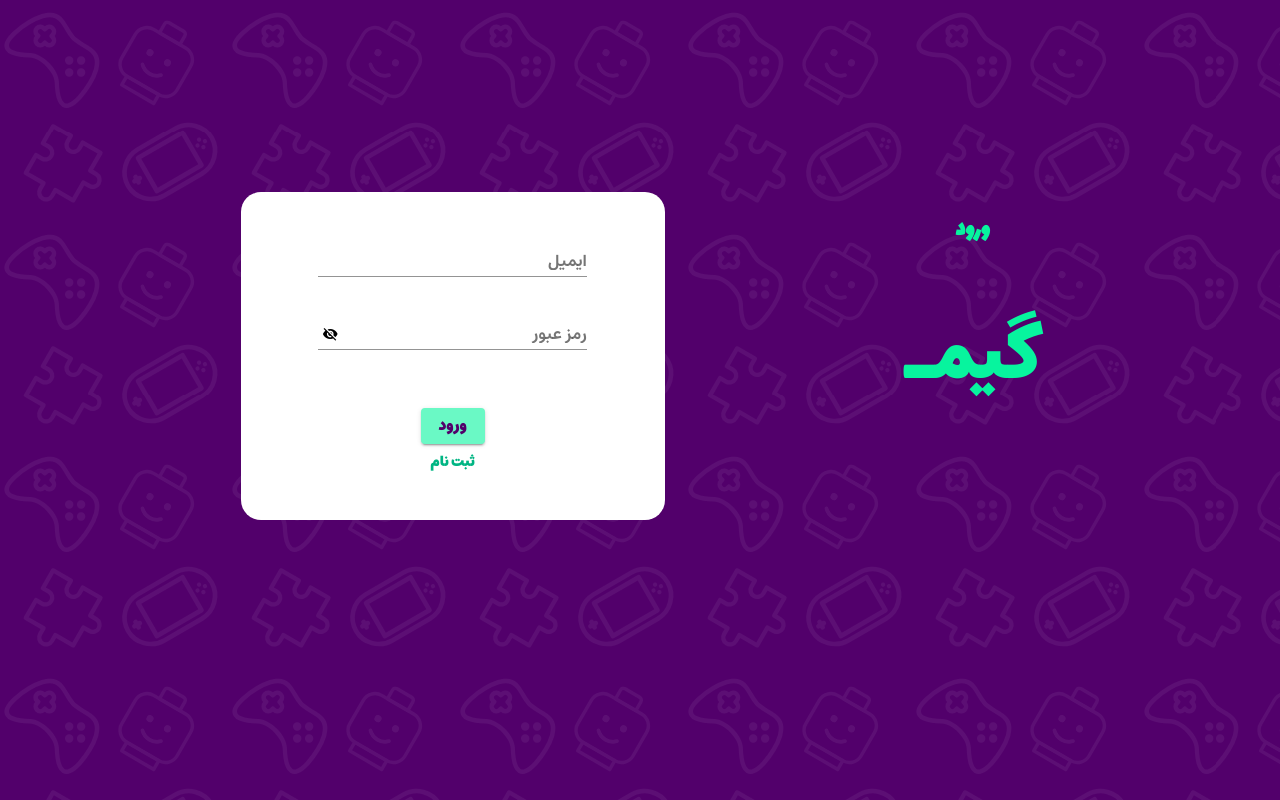
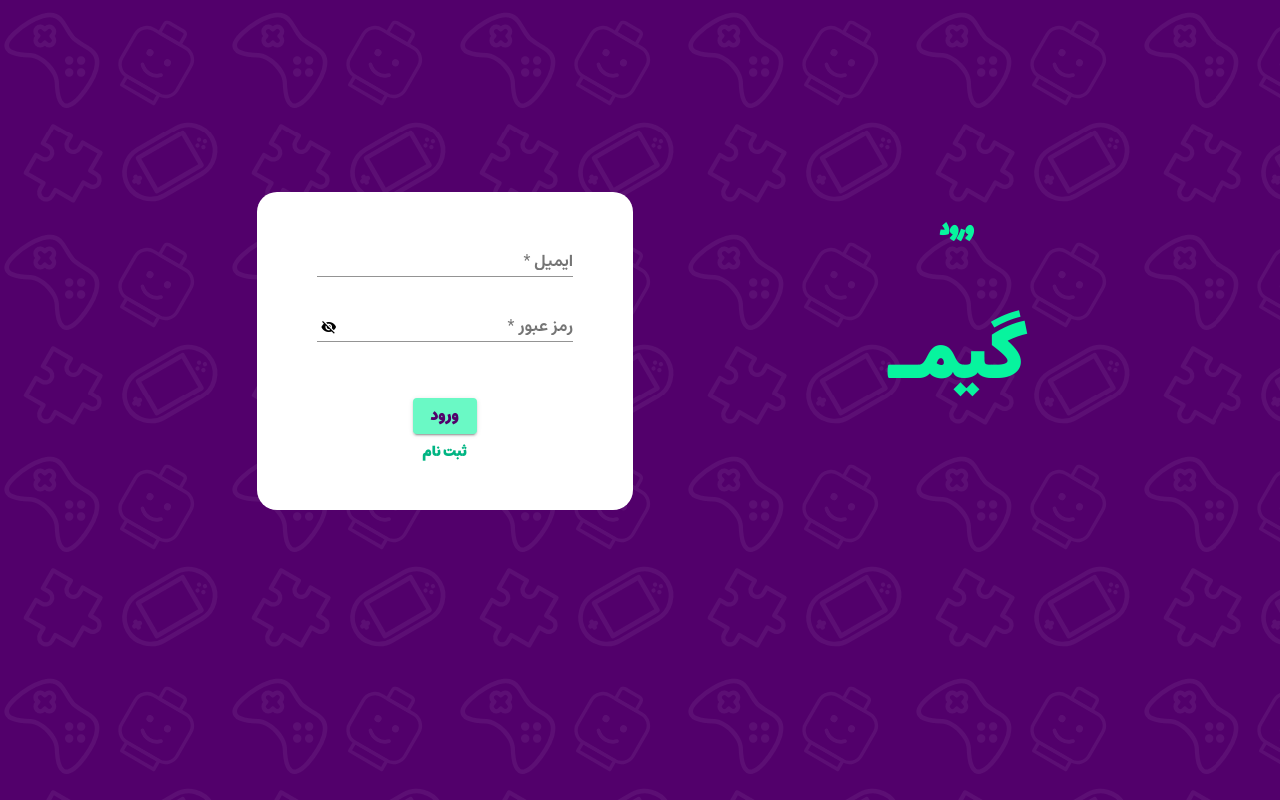
Before and after one commit to AUTGamecraft/GC-Front, an Angular app: page /home in a window 1280 px wide. Both pictures are taken after a click on the button "ورود". Built offline with nearby package versions, Linux system fonts and the light colour scheme.

Commit message:
bug fixes and error dialog created

```diff
--- a/src/app/app.module.ts
+++ b/src/app/app.module.ts
@@ -22,6 +22,7 @@ import {MatSnackBar, MatSnackBarModule} from '@angular/material/snack-bar';
 import {FaNumPipe} from 'ngx-persian';
 import { DashboardEventComponent } from './dashboard-event/dashboard-event.component';
 import { DashboardMediaComponent } from './dashboard-media/dashboard-media.component';
+import { ErrorDialogComponent } from './error-dialog/error-dialog.component';
 
 @NgModule({
   declarations: [
@@ -31,6 +32,7 @@ import { DashboardMediaComponent } from './dashboard-media/dashboard-media.compo
     HomeComponent,
     DashboardEventComponent,
     DashboardMediaComponent,
+    ErrorDialogComponent,
 
 
 
--- /dev/null
+++ b/src/app/error-dialog/error-dialog.component.html
@@ -0,0 +1 @@
+<p>{{type}}</p>
--- /dev/null
+++ b/src/app/error-dialog/error-dialog.component.ts
@@ -0,0 +1,18 @@
+import { Component, OnInit } from '@angular/core';
+import {MAT_DIALOG_DATA} from '@angular/material/dialog';
+import { Inject } from '@angular/core';
+@Component({
+  selector: 'app-error-dialog',
+  templateUrl: './error-dialog.component.html',
+  styleUrls: ['./error-dialog.component.scss']
+})
+export class ErrorDialogComponent implements OnInit {
+  type : String = '';
+  constructor(@Inject(MAT_DIALOG_DATA) public data: any) {
+    this.type = data.type;
+   }
+
+  ngOnInit(): void {
+  }
+
+}
--- a/src/app/login/login.component.html
+++ b/src/app/login/login.component.html
@@ -9,23 +9,40 @@
 
     </div>
     <div
-        style="background-color: white ; margin-top: 15%;  text-align: center; border-radius: 20px;height: fit-content;padding: 40px 20px 40px 20px;  ">
-
-        <form >
-            <mat-form-field style="width: 70%; text-align: right;">
-              <mat-label style="font-family: 'Estedad-SemiBold';" >ایمیل</mat-label>
-              <input matInput [(ngModel)]="publicservice.Email" id="inputEmail" [ngModelOptions]="{standalone: true}">
-            </mat-form-field>
-
-            <mat-form-field style="width: 70%; text-align: right;margin-top: 2%;" >
-                <mat-label style="font-family: 'Estedad-SemiBold';" >رمز عبور</mat-label>
-                <input matInput [(ngModel)]="publicservice.Password" id="inputPassword" [ngModelOptions]="{standalone: true}" [type]="hide ? 'password' : 'text'">
-                <button mat-icon-button matSuffix (click)="hide = !hide" [attr.aria-label]="'Hide password'" [attr.aria-pressed]="hide">
+        style="background-color: white ; margin-top: 15%;  text-align: center; border-radius: 20px;height: fit-content;padding: 40px 60px 40px 60px;width: 20%;  ">
+        <div >
+            <form class="example-form">
+                <mat-form-field class="example-full-width" style="text-align: right;width: 100%;">
+                    <mat-label style="font-family: 'Estedad-SemiBold';">ایمیل</mat-label>
+                    <input matInput [formControl]="emailFormControl" id="inputEmail" placeholder="Ex. pat@example.com"
+                        style="text-align: right;font-family: 'Estedad-Regular';" [(ngModel)]="publicservice.Email">
+                    <mat-error *ngIf="emailFormControl.hasError('email') && !emailFormControl.hasError('required')" style="font-family: 'Estedad-Regular';">
+                        لطفا یک ایمیل صحیح وارد کنید
+                    </mat-error>
+                    <mat-error *ngIf="emailFormControl.hasError('required')"  style="font-family: 'Estedad-Regular';">
+                        وارد کردن ایمیل <strong>اجباری</strong> است
+                    </mat-error>
+                </mat-form-field>
+            </form>
+        </div>
+        <div>
+            <form class="example-form">
+                <mat-form-field class="example-full-width" style="text-align: right;padding-bottom: 10px;width: 100%;">
+                    <mat-label style="font-family: 'Estedad-SemiBold';">رمز عبور</mat-label>
+                    <input matInput [formControl]="passwordFormControl" id="inputPassword" style="text-align: right;font-family: 'Estedad-Regular';" [(ngModel)]="publicservice.Password" [type]="hide ? 'password' : 'text'">
+                    <mat-error *ngIf="passwordFormControl.hasError('minLength') && !passwordFormControl.hasError('required')" style="font-family: 'Estedad-Regular';">
+                        حداقل تعداد کاراکتر های رمز 8 عدد می باشد
+                    </mat-error>
+                    <mat-error *ngIf="passwordFormControl.hasError('required')" style="font-family: 'Estedad-Regular';">
+                        وارد کردن رمز عبور <strong>اجباری</strong> است
+                    </mat-error>
+                    <button mat-icon-button matSuffix (click)="hide = !hide" [attr.aria-label]="'Hide password'" [attr.aria-pressed]="hide">
                     <mat-icon>{{hide ? 'visibility_off' : 'visibility'}}</mat-icon>
                     </button>
-              </mat-form-field>
 
-          </form>
+                </mat-form-field>
+            </form>
+        </div>
           <div style="direction: rtl; text-align: center;  ;">
 
             <div>
--- a/src/app/login/login.component.ts
+++ b/src/app/login/login.component.ts
@@ -1,14 +1,25 @@
 import { Component, OnInit } from '@angular/core';
 import { Router } from '@angular/router';
 import { PublicService } from '../public.service';
+import { FormControl, Validators } from '@angular/forms';
+import { MatDialog } from '@angular/material/dialog';
+import { ErrorDialogComponent } from '../error-dialog/error-dialog.component';
 @Component({
   selector: 'app-login',
   templateUrl: './login.component.html',
   styleUrls: ['./login.component.scss']
 })
 export class LoginComponent implements OnInit {
-hide = true;
-  constructor( private router: Router,public publicservice: PublicService) { }
+  hide = true;
+  emailFormControl = new FormControl('', [
+    Validators.required,
+    Validators.email,
+  ]);
+  passwordFormControl = new FormControl('', [
+    Validators.required,
+    Validators.minLength(8)
+  ]);
+  constructor(private router: Router, public publicservice: PublicService, private dialog: MatDialog) { }
 
   signup(): void {
     const navigationDetails: string[] = ['signup'];
@@ -16,25 +27,34 @@ hide = true;
   }
   ngOnInit(): void {
     var inputEmail = document.getElementById("inputEmail");
-    inputEmail.addEventListener("keyup",function(event){
-      if(event.keyCode == 13){
+    inputEmail.addEventListener("keyup", function (event) {
+      if (event.keyCode == 13) {
         event.preventDefault();
         document.getElementById("loginButton").click();
       }
     })
     var inputPassword = document.getElementById("inputPassword");
-    inputPassword.addEventListener("keyup",function(event){
-      if(event.keyCode == 13){
+    inputPassword.addEventListener("keyup", function (event) {
+      if (event.keyCode == 13) {
         event.preventDefault();
         document.getElementById("loginButton").click();
       }
     })
   }
-  Login(){
-    this.publicservice.Login().then(r=>{
-      if(r.error == "" || r.error == undefined || r.data.error == null){
-        this.router.navigate(['home'])
-      }
-    })
+  Login() {
+    if (this.emailFormControl.status == "VALID" && this.passwordFormControl.status == "VALID") {
+      this.publicservice.Login().then(r => {
+        console.log(r)
+        if (r.error == null) {
+          this.router.navigate(['home'])
+        }
+        else{
+          this.dialog.open(ErrorDialogComponent,{ data: { type: r.message } })
+        }
+      })
+    }
+    else {
+      this.dialog.open(ErrorDialogComponent, { data: { type: 'notFilled' } });
+    }
   }
 }
--- a/src/app/public.service.ts
+++ b/src/app/public.service.ts
@@ -2,10 +2,10 @@ import { Injectable } from '@angular/core';
 // import { User, Car, Service } from './models/Models'
 import { Texts } from './models/Texts';
 import { Http, HttpModule, Headers, RequestOptions, Response } from '@angular/http';
-// import { MatDialog } from '@angular/material/dialog';
+import { MatDialog } from '@angular/material/dialog';
 // import { AppDialogComponentDialog } from './app-dialog/app-dialog.component';
 import {MatSnackBar} from '@angular/material/snack-bar';
-
+import {ErrorDialogComponent} from '../app/error-dialog/error-dialog.component'
 
 
 @Injectable({
@@ -24,6 +24,7 @@ export class PublicService {
   private snackbar: MatSnackBar;
   public Token: String ="";
   public logedIn: boolean = false;
+
   Mockup() {
 
 
@@ -33,7 +34,7 @@ export class PublicService {
 
 
 
-  constructor(private http: Http) {
+  constructor(private http: Http,public dialog: MatDialog) {
     this.Authorization = localStorage.getItem("Authorization");
     if(this.Authorization != null){
       this.logedIn=true;
@@ -48,6 +49,7 @@ export class PublicService {
     if (res.status < 200 || res.status >= 300) {
       throw new Error('Bad response status: ' + res.status);
     }
+
 
     let body = res.json();
 
@@ -74,7 +76,7 @@ export class PublicService {
   private handleError(error: any) {
     // In a real world app, we might send the error to remote logging infrastructure
 
-    let errMsg = JSON.parse(error._body).ExceptionMessage;//error.message || 'Server error';
+    let errMsg = JSON.parse(error._body).error;//error.message || 'Server error';
     console.error(errMsg); // log to console instead
     return Promise.reject(errMsg);
   }
@@ -97,7 +99,7 @@ export class PublicService {
     let ret: Promise<any> = this.http.post(this.ApiUrl + '/users/sign_up/', body, options)
       .toPromise()
       .then((r) => this.extractData(r, this))
-      .catch(this.handleError);
+      .catch(this.handleError).catch(this.DisplayErrorDialog);
 
     ret.then(r => {
       this.APICalls.SignUp = false;
@@ -126,13 +128,13 @@ export class PublicService {
       .catch(this.handleError);
     ret.then(r => {
       this.APICalls.Login = false;
-      if(r.error != null){
-        this.snackbar.open(r.message,'Undo',{duration:2000});
-      }
-      else{
+      if(r.error == null || r.error == undefined){
         this.Authorization = r.access;
         localStorage.setItem("Authorization", this.Authorization);
         this.logedIn = true;
+      }
+      else{
+
       }
     }).catch(e => {
       this.APICalls.Login = false;
@@ -149,11 +151,11 @@ export class PublicService {
 
 
 
-  // DisplayErrorDialog(Error: string) {
-  //   let dialogRef = this.dialog.open(AppDialogComponentDialog, {
-  //     data: { Type: 'Error', Error: Error }
-  //   });
-  // }
+  DisplayErrorDialog(Error: any) {
+    let dialogRef = this.dialog.open(ErrorDialogComponent, {
+      data: { Type: Error}
+    });
+  }
 
   // DisplaySuccessDialog(Message: string) {
   //   let dialogRef = this.dialog.open(AppDialogComponentDialog, {
```
Also changed, not shown: src/app/sign-up-page/sign-up-page.component.html (+9 -8 lines), src/app/error-dialog/error-dialog.component.scss (added), 1 other file (tests, documents, lock files or other folders).
